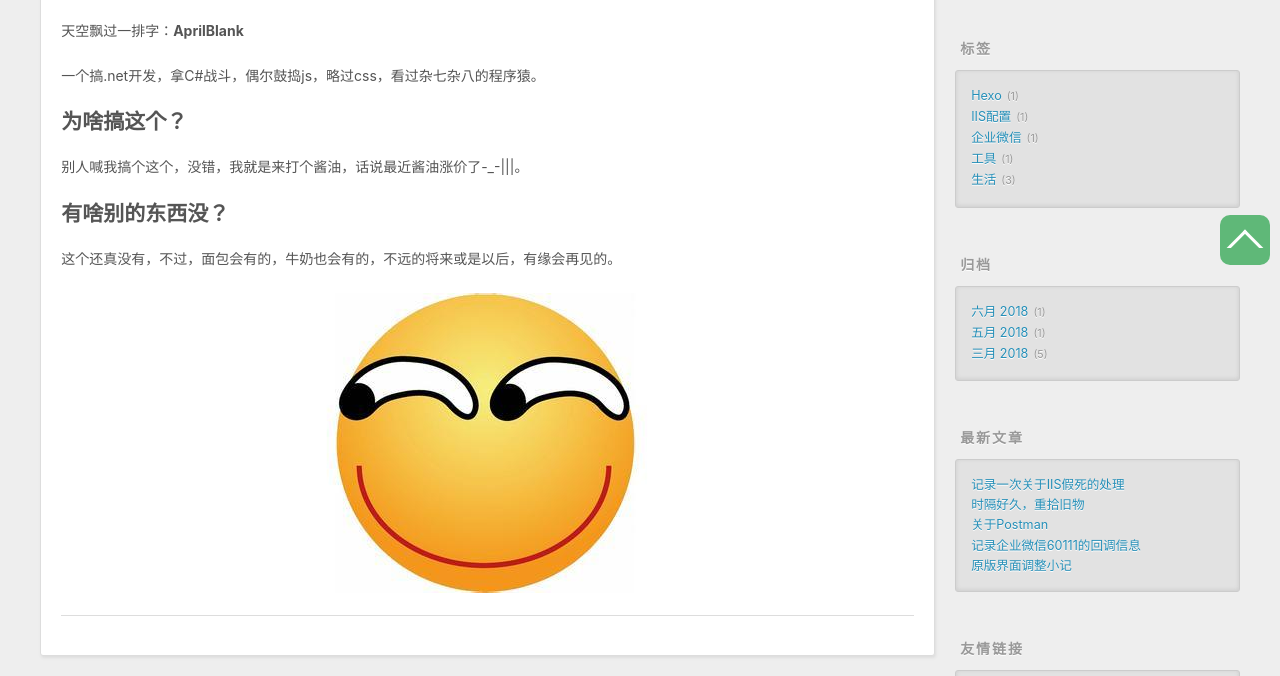
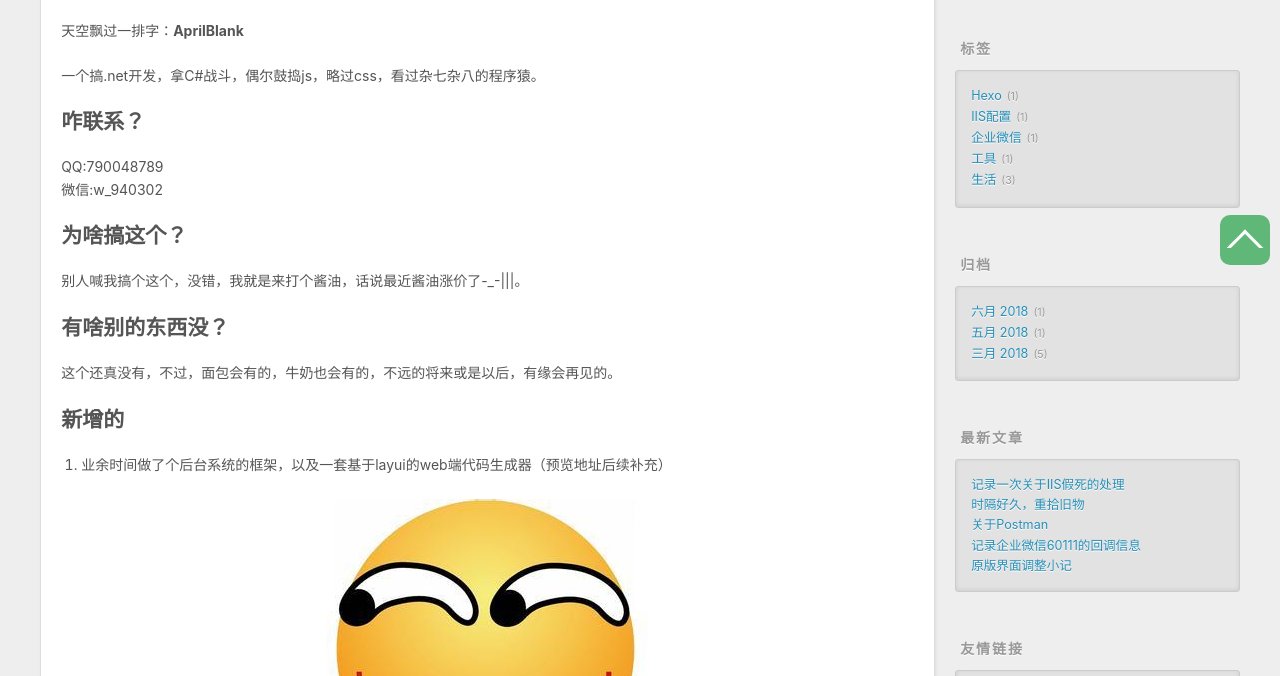
Before and after one commit to AprilBlank/AprilBlank.github.io, a plain HTML site: page about/index.html in a window 1280 px wide. Shown: the part 525-1201 px from the top of the page. Drawn offline with Linux system fonts and the light colour scheme.

Commit message:
Site updated: 2018-06-07 11:58:03

```diff
--- a/about/index.html
+++ b/about/index.html
@@ -7,18 +7,18 @@
 
   <title>关于 | AprilBlank</title>
   <meta name="viewport" content="width=device-width, initial-scale=1, maximum-scale=1">
-  <meta name="description" content="我是谁？我是一只来自北方的狼，走在代码的沙场，凌冽的巴格擦过，无形的辐射飘过。 天空飘过一排字：AprilBlank 一个搞.net开发，拿C#战斗，偶尔鼓捣js，略过css，看过杂七杂八的程序猿。 为啥搞这个？别人喊我搞个这个，没错，我就是来打个酱油，话说最近酱油涨价了-_-|||。 有啥别的东西没？这个还真没有，不过，面包会有的，牛奶也会有的，不远的将来或是以后，有缘会再见的。">
+  <meta name="description" content="我是谁？我是一只来自北方的狼，走在代码的沙场，凌冽的巴格擦过，无形的辐射飘过。 天空飘过一排字：AprilBlank 一个搞.net开发，拿C#战斗，偶尔鼓捣js，略过css，看过杂七杂八的程序猿。 咋联系？QQ:790048789微信:w_940302 为啥搞这个？别人喊我搞个这个，没错，我就是来打个酱油，话说最近酱油涨价了-_-|||。 有啥别的东西没？这个还真没有，不过，面包会有的，牛奶也会">
 <meta property="og:type" content="website">
 <meta property="og:title" content="关于">
 <meta property="og:url" content="http://yoursite.com/about/index.html">
 <meta property="og:site_name" content="AprilBlank">
-<meta property="og:description" content="我是谁？我是一只来自北方的狼，走在代码的沙场，凌冽的巴格擦过，无形的辐射飘过。 天空飘过一排字：AprilBlank 一个搞.net开发，拿C#战斗，偶尔鼓捣js，略过css，看过杂七杂八的程序猿。 为啥搞这个？别人喊我搞个这个，没错，我就是来打个酱油，话说最近酱油涨价了-_-|||。 有啥别的东西没？这个还真没有，不过，面包会有的，牛奶也会有的，不远的将来或是以后，有缘会再见的。">
+<meta property="og:description" content="我是谁？我是一只来自北方的狼，走在代码的沙场，凌冽的巴格擦过，无形的辐射飘过。 天空飘过一排字：AprilBlank 一个搞.net开发，拿C#战斗，偶尔鼓捣js，略过css，看过杂七杂八的程序猿。 咋联系？QQ:790048789微信:w_940302 为啥搞这个？别人喊我搞个这个，没错，我就是来打个酱油，话说最近酱油涨价了-_-|||。 有啥别的东西没？这个还真没有，不过，面包会有的，牛奶也会">
 <meta property="og:locale" content="zh-CN">
 <meta property="og:image" content="http://yoursite.com/about/index/xieyan.jpg">
-<meta property="og:updated_time" content="2018-05-29T07:28:50.481Z">
+<meta property="og:updated_time" content="2018-06-07T03:57:50.113Z">
 <meta name="twitter:card" content="summary">
 <meta name="twitter:title" content="关于">
-<meta name="twitter:description" content="我是谁？我是一只来自北方的狼，走在代码的沙场，凌冽的巴格擦过，无形的辐射飘过。 天空飘过一排字：AprilBlank 一个搞.net开发，拿C#战斗，偶尔鼓捣js，略过css，看过杂七杂八的程序猿。 为啥搞这个？别人喊我搞个这个，没错，我就是来打个酱油，话说最近酱油涨价了-_-|||。 有啥别的东西没？这个还真没有，不过，面包会有的，牛奶也会有的，不远的将来或是以后，有缘会再见的。">
+<meta name="twitter:description" content="我是谁？我是一只来自北方的狼，走在代码的沙场，凌冽的巴格擦过，无形的辐射飘过。 天空飘过一排字：AprilBlank 一个搞.net开发，拿C#战斗，偶尔鼓捣js，略过css，看过杂七杂八的程序猿。 咋联系？QQ:790048789微信:w_940302 为啥搞这个？别人喊我搞个这个，没错，我就是来打个酱油，话说最近酱油涨价了-_-|||。 有啥别的东西没？这个还真没有，不过，面包会有的，牛奶也会">
 <meta name="twitter:image" content="http://yoursite.com/about/index/xieyan.jpg">
 
 
@@ -96,8 +96,12 @@
         <h2 id="我是谁？"><a href="#我是谁？" class="headerlink" title="我是谁？"></a>我是谁？</h2><p>我是一只来自北方的狼，走在代码的沙场，凌冽的巴格擦过，无形的辐射飘过。</p>
 <p>天空飘过一排字：<strong>AprilBlank</strong></p>
 <p>一个搞.net开发，拿C#战斗，偶尔鼓捣js，略过css，看过杂七杂八的程序猿。</p>
+<h2 id="咋联系？"><a href="#咋联系？" class="headerlink" title="咋联系？"></a>咋联系？</h2><p>QQ:790048789<br>微信:w_940302</p>
 <h2 id="为啥搞这个？"><a href="#为啥搞这个？" class="headerlink" title="为啥搞这个？"></a>为啥搞这个？</h2><p>别人喊我搞个这个，没错，我就是来打个酱油，话说最近酱油涨价了-_-|||。</p>
 <h2 id="有啥别的东西没？"><a href="#有啥别的东西没？" class="headerlink" title="有啥别的东西没？"></a>有啥别的东西没？</h2><p>这个还真没有，不过，面包会有的，牛奶也会有的，不远的将来或是以后，有缘会再见的。</p>
+<h2 id="新增的"><a href="#新增的" class="headerlink" title="新增的"></a>新增的</h2><ol>
+<li>业余时间做了个后台系统的框架，以及一套基于layui的web端代码生成器（预览地址后续补充）</li>
+</ol>
 <p><img src="/about/index/xieyan.jpg" alt=""></p>
 
 
```
